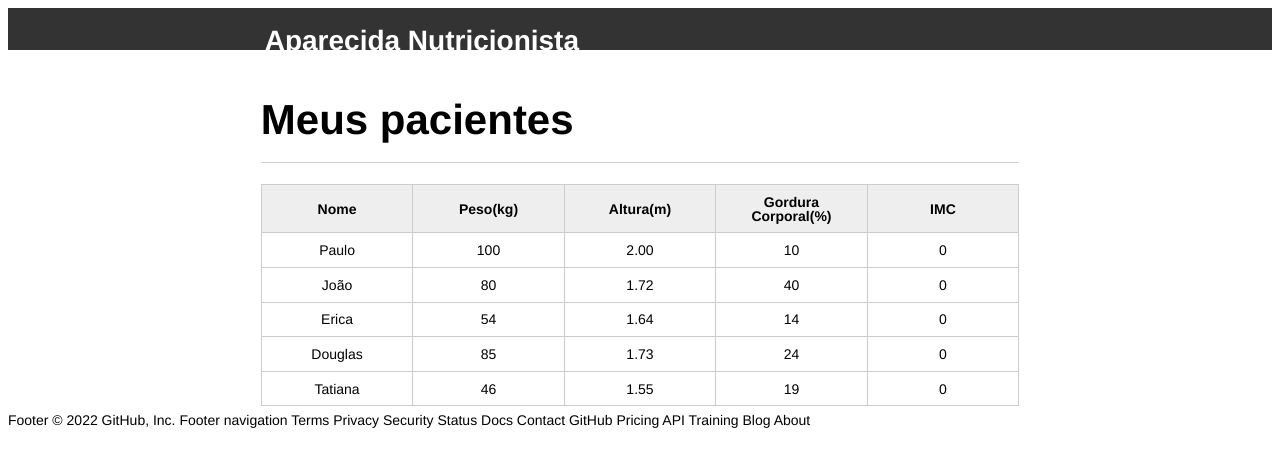
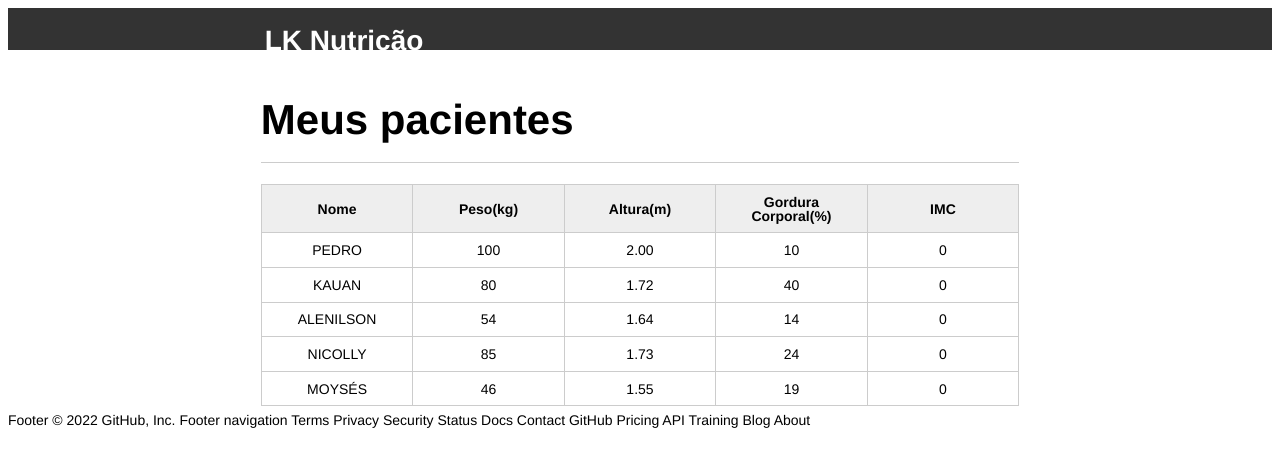
Before and after one commit to alenilsonjose/site-java, a plain HTML site: page index.html in a window 1280 px wide. Drawn offline with Linux system fonts and the light colour scheme; files that its build step writes are made by us from their sources.

Commit message:
Update index.html

```diff
--- a/index.html
+++ b/index.html
@@ -2,7 +2,7 @@
 <html lang="pt-br">
 	<head>
 		<meta charset="UTF-8">
-		<title>Aparecida Nutrição</title>
+		<title>LK Nutrição</title>
 		<link rel="icon" href="favicon.ico" type="image/x-icon">
 		<link rel="stylesheet" type="text/css" href="css/reset.css">
 		<link rel="stylesheet" type="text/css" href="css/index.css">
@@ -15,7 +15,7 @@
 
 		<header>
 			<div class="container">
-				<h1>Aparecida Nutrição</h1>
+				<h1>LK Nutrição</h1>
 			</div>
 		</header>
 		<main>
@@ -33,7 +33,7 @@
 					</thead>
 					<tbody id="tabela-pacientes">
 						<tr class="paciente" >
-							<td class="info-nome">Paulo</td>
+							<td class="info-nome">PEDRO</td>
 							<td class="info-peso">100</td>
 							<td class="info-altura">2.00</td>
 							<td class="info-gordura">10</td>
@@ -41,7 +41,7 @@
 						</tr>
 
 						<tr class="paciente" >
-							<td class="info-nome">João</td>
+							<td class="info-nome">KAUAN</td>
 							<td class="info-peso">80</td>
 							<td class="info-altura">1.72</td>
 							<td class="info-gordura">40</td>
@@ -49,7 +49,7 @@
 						</tr>
 
 						<tr class="paciente" >
-							<td class="info-nome">Erica</td>
+							<td class="info-nome">ALENILSON</td>
 							<td class="info-peso">54</td>
 							<td class="info-altura">1.64</td>
 							<td class="info-gordura">14</td>
@@ -57,14 +57,14 @@
 						</tr>
 
 						<tr class="paciente">
-							<td class="info-nome">Douglas</td>
+							<td class="info-nome">NICOLLY</td>
 							<td class="info-peso">85</td>
 							<td class="info-altura">1.73</td>
 							<td class="info-gordura">24</td>
 							<td class="info-imc">0</td>
 						</tr>
 						<tr class="paciente" >
-							<td class="info-nome">Tatiana</td>
+							<td class="info-nome">MOYSÉS</td>
 							<td class="info-peso">46</td>
 							<td class="info-altura">1.55</td>
 							<td class="info-gordura">19</td>
@@ -79,7 +79,7 @@
 	<script>
           var titulo = document.querySelector("h1");
 
-          titulo.textContent = "Aparecida Nutricionista";
+          titulo.textContent = "LK Nutrição";
        </script>
 
 	</body>
```
